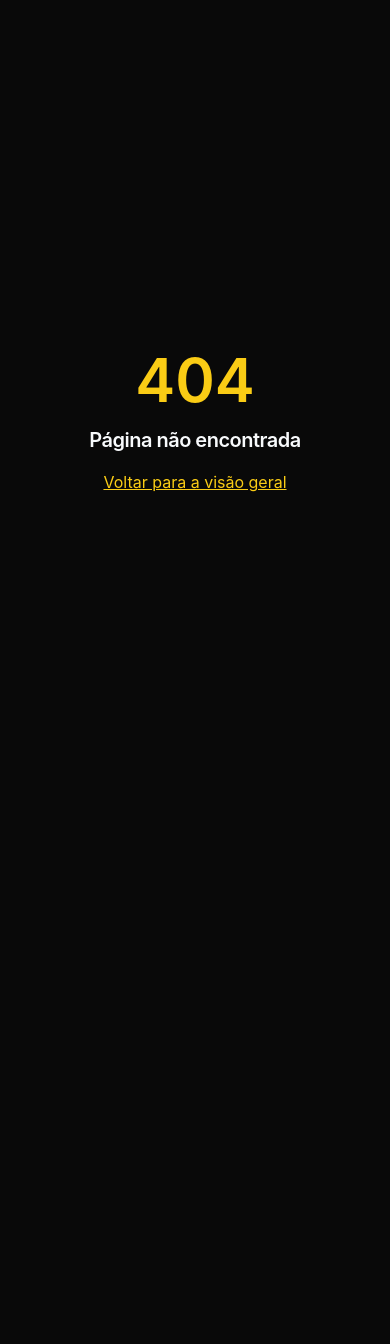
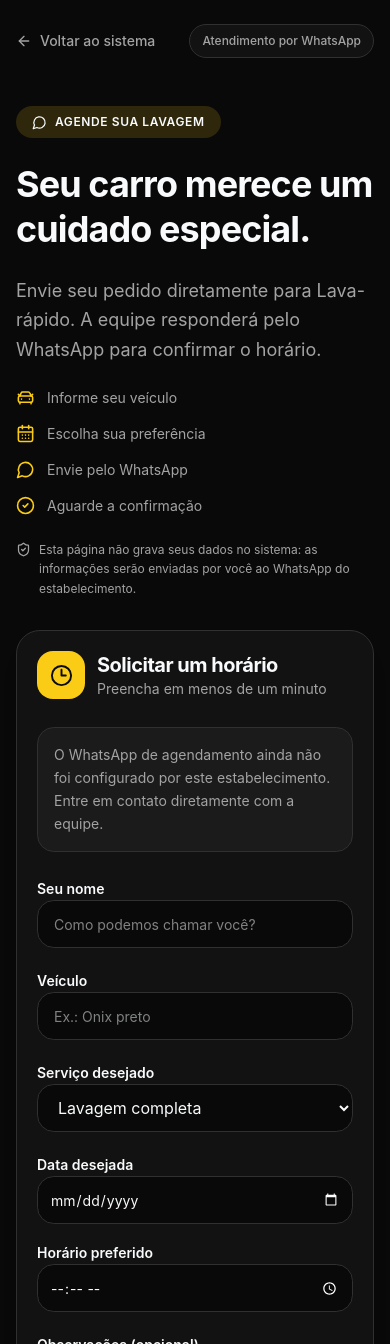
Before and after one commit to Raphaeljdk/aquaflow-gestao, a Next.js app: page /agendar in a window 390 px wide. Before the commit this address had no page. Shown: the top 1344 px of the page. Before the commit the page ends 844 px from the top, so only its background shows below. Built offline with nearby package versions, Linux system fonts and the light colour scheme; no server answers; the database is empty.

Commit message:
Criar página pública responsiva de solicitação de agendamento por WhatsApp

```diff
--- /dev/null
+++ b/src/app/agendar/page.tsx
@@ -0,0 +1,159 @@
+"use client";
+
+import { useEffect, useState, type FormEvent } from "react";
+import Link from "next/link";
+import { ArrowLeft, ArrowRight, CalendarDays, CarFront, CheckCircle2, Clock3, MessageCircle, ShieldCheck } from "lucide-react";
+import { whatsappLink } from "@/lib/whatsapp";
+
+type PublicContact = { empresa: string; whatsapp: string | null; disponivel: boolean };
+type ContactStatus = "loading" | "ready" | "unavailable";
+
+export default function PublicBookingPage() {
+  const [contact, setContact] = useState<PublicContact | null>(null);
+  const [status, setStatus] = useState<ContactStatus>("loading");
+  const [name, setName] = useState("");
+  const [vehicle, setVehicle] = useState("");
+  const [service, setService] = useState("Lavagem completa");
+  const [date, setDate] = useState("");
+  const [time, setTime] = useState("");
+  const [notes, setNotes] = useState("");
+
+  useEffect(() => {
+    const controller = new AbortController();
+    fetch("/api/public/contato", { cache: "no-store", signal: controller.signal })
+      .then(async (response) => {
+        if (!response.ok) throw new Error("Contato indisponível");
+        return response.json() as Promise<PublicContact>;
+      })
+      .then((data) => {
+        setContact(data);
+        setStatus(data.disponivel ? "ready" : "unavailable");
+      })
+      .catch((error: unknown) => {
+        if (error instanceof Error && error.name === "AbortError") return;
+        setStatus("unavailable");
+      });
+    return () => controller.abort();
+  }, []);
+
+  function sendWhatsApp(event: FormEvent<HTMLFormElement>) {
+    event.preventDefault();
+    const message = [
+      "Olá! Gostaria de solicitar um agendamento de lavagem.",
+      "",
+      "Nome: " + name.trim(),
+      "Veículo: " + vehicle.trim(),
+      "Serviço: " + service,
+      "Data desejada: " + date.split("-").reverse().join("/"),
+      "Horário desejado: " + time,
+      notes.trim() ? "Observações: " + notes.trim() : "",
+      "",
+      "Pode me confirmar a disponibilidade, por favor?",
+    ].filter(Boolean).join("\n");
+    const url = whatsappLink(contact?.whatsapp, message);
+    if (url) window.open(url, "_blank", "noopener,noreferrer");
+  }
+
+  return (
+    <main className="min-h-dvh bg-background text-foreground">
+      <div className="mx-auto flex min-h-dvh max-w-6xl flex-col px-4 py-6 sm:px-6 lg:px-10">
+        <header className="flex items-center justify-between gap-4">
+          <Link href="/login" className="flex items-center gap-2 text-sm font-medium text-muted-foreground transition hover:text-foreground">
+            <ArrowLeft size={16} />
+            <span>Voltar ao sistema</span>
+          </Link>
+          <span className="rounded-full border border-border bg-card px-3 py-2 text-xs font-medium text-muted-foreground">
+            Atendimento por WhatsApp
+          </span>
+        </header>
+
+        <div className="grid flex-1 items-center gap-8 py-12 lg:grid-cols-[.9fr_1.1fr] lg:gap-16 lg:py-20">
+          <section className="space-y-6">
+            <div className="inline-flex items-center gap-2 rounded-full bg-primary/15 px-4 py-2 text-xs font-semibold uppercase tracking-wider text-foreground">
+              <MessageCircle size={15} /> Agende sua lavagem
+            </div>
+            <h1 className="max-w-lg text-4xl font-bold leading-tight tracking-tight sm:text-5xl">
+              Seu carro merece um cuidado especial.
+            </h1>
+            <p className="max-w-lg text-lg leading-relaxed text-muted-foreground">
+              Envie seu pedido diretamente para {contact?.empresa ?? "o lava-rápido"}.
+              A equipe responderá pelo WhatsApp para confirmar o horário.
+            </p>
+            <div className="grid gap-4 text-sm text-muted-foreground sm:grid-cols-2">
+              <span className="flex items-center gap-3"><CarFront size={19} className="shrink-0 text-primary" /> Informe seu veículo</span>
+              <span className="flex items-center gap-3"><CalendarDays size={19} className="shrink-0 text-primary" /> Escolha sua preferência</span>
+              <span className="flex items-center gap-3"><MessageCircle size={19} className="shrink-0 text-primary" /> Envie pelo WhatsApp</span>
+              <span className="flex items-center gap-3"><CheckCircle2 size={19} className="shrink-0 text-primary" /> Aguarde a confirmação</span>
+            </div>
+            <p className="flex items-start gap-2 text-xs leading-relaxed text-muted-foreground">
+              <ShieldCheck size={15} className="mt-0.5 shrink-0" />
+              Esta página não grava seus dados no sistema: as informações serão enviadas por você ao WhatsApp do estabelecimento.
+            </p>
+          </section>
+
+          <section className="rounded-3xl border border-border bg-card p-5 shadow-xl shadow-black/5 sm:p-8">
+            <div className="mb-7 flex items-center gap-3">
+              <span className="flex size-12 items-center justify-center rounded-2xl bg-primary text-primary-foreground"><Clock3 size={23} /></span>
+              <div>
+                <h2 className="text-xl font-bold">Solicitar um horário</h2>
+                <p className="text-sm text-muted-foreground">Preencha em menos de um minuto</p>
+              </div>
+            </div>
+
+            {status === "unavailable" && (
+              <div role="status" className="mb-6 rounded-xl border border-border bg-muted p-4 text-sm leading-relaxed text-muted-foreground">
+                O WhatsApp de agendamento ainda não foi configurado por este estabelecimento. Entre em contato diretamente com a equipe.
+              </div>
+            )}
+            <form onSubmit={sendWhatsApp} className="space-y-5">
+              <div className="space-y-2">
+                <label htmlFor="booking-name" className="text-sm font-semibold">Seu nome</label>
+                <input id="booking-name" required minLength={2} maxLength={100} value={name} onChange={(e) => setName(e.target.value)}
+                  placeholder="Como podemos chamar você?" className="h-12 w-full rounded-xl border border-input bg-background px-4 text-base outline-none focus-visible:ring-2 focus-visible:ring-ring" />
+              </div>
+              <div className="space-y-2">
+                <label htmlFor="booking-vehicle" className="text-sm font-semibold">Veículo</label>
+                <input id="booking-vehicle" required minLength={2} maxLength={100} value={vehicle} onChange={(e) => setVehicle(e.target.value)}
+                  placeholder="Ex.: Onix preto" className="h-12 w-full rounded-xl border border-input bg-background px-4 text-base outline-none focus-visible:ring-2 focus-visible:ring-ring" />
+              </div>
+              <div className="space-y-2">
+                <label htmlFor="booking-service" className="text-sm font-semibold">Serviço desejado</label>
+                <select id="booking-service" value={service} onChange={(e) => setService(e.target.value)}
+                  className="h-12 w-full rounded-xl border border-input bg-background px-4 text-base outline-none focus-visible:ring-2 focus-visible:ring-ring">
+                  <option>Lavagem completa</option>
+                  <option>Lavagem simples</option>
+                  <option>Lavagem detalhada</option>
+                  <option>Outro serviço (consultar)</option>
+                </select>
+              </div>
+              <div className="grid gap-4 sm:grid-cols-2">
+                <div className="space-y-2">
+                  <label htmlFor="booking-date" className="text-sm font-semibold">Data desejada</label>
+                  <input id="booking-date" required type="date" min={new Date().toLocaleDateString("en-CA")} value={date} onChange={(e) => setDate(e.target.value)}
+                    className="h-12 w-full rounded-xl border border-input bg-background px-3 text-base outline-none focus-visible:ring-2 focus-visible:ring-ring" />
+                </div>
+                <div className="space-y-2">
+                  <label htmlFor="booking-time" className="text-sm font-semibold">Horário preferido</label>
+                  <input id="booking-time" required type="time" value={time} onChange={(e) => setTime(e.target.value)}
+                    className="h-12 w-full rounded-xl border border-input bg-background px-3 text-base outline-none focus-visible:ring-2 focus-visible:ring-ring" />
+                </div>
+              </div>
+              <div className="space-y-2">
+                <label htmlFor="booking-notes" className="text-sm font-semibold">Observações (opcional)</label>
+                <textarea id="booking-notes" maxLength={400} rows={3} value={notes} onChange={(e) => setNotes(e.target.value)}
+                  placeholder="Mais algum detalhe?" className="w-full resize-y rounded-xl border border-input bg-background p-3 text-base outline-none focus-visible:ring-2 focus-visible:ring-ring" />
+              </div>
+              <button type="submit" disabled={status !== "ready"}
+                className="flex h-12 w-full items-center justify-center gap-2 rounded-xl bg-primary px-5 text-sm font-bold text-primary-foreground transition hover:brightness-95 disabled:cursor-not-allowed disabled:opacity-50">
+                <MessageCircle size={18} /> {status === "loading" ? "Verificando WhatsApp..." : "Enviar pedido pelo WhatsApp"} <ArrowRight size={17} />
+              </button>
+              <p className="text-center text-xs leading-5 text-muted-foreground">
+                O envio é uma solicitação. O horário só estará reservado após a confirmação do lava-rápido.
+              </p>
+            </form>
+          </section>
+        </div>
+      </div>
+    </main>
+  );
+}
```
